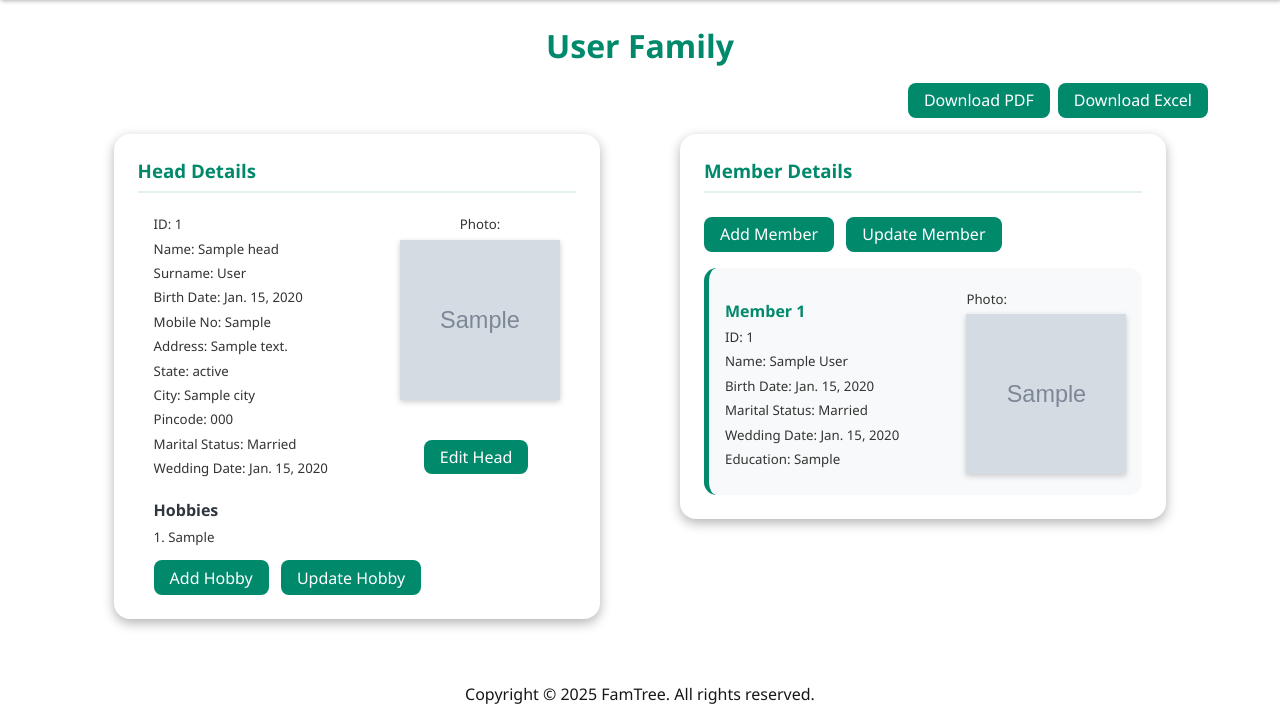
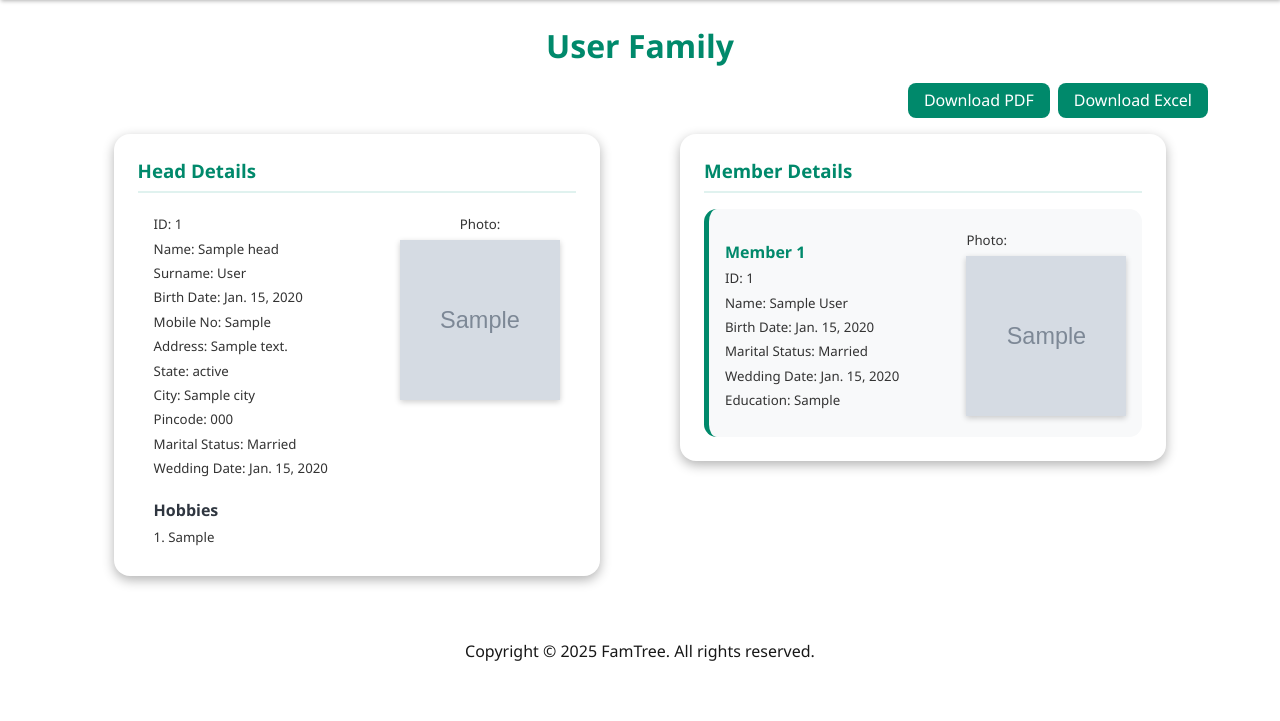
Before and after one commit to purvaphadol/fims, a Django app: page /view_family/1 in a window 1280 px wide. Shown: the part 88-809 px from the top of the page. After the commit the page ends 749 px from the top, so only its background shows below. Run offline with Django 5.2, Linux system fonts and the light colour scheme; a user stored in the database is signed in; tables that the repository leaves empty hold one stand-in row (values such as "Sample post"); grey boxes marked "Sample" are stand-in pictures.

Commit message:
Update Family Form submission with Ajax done.

```diff
--- a/dashboard/templates/update_family.html
+++ b/dashboard/templates/update_family.html
@@ -12,8 +12,9 @@
   <h1>Update Family</h1>
   <div class="form-container">
 
-    <form id="familyForm" method="post" enctype="multipart/form-data">
+    <form id="updateForm" method="post" enctype="multipart/form-data" action="{% url 'update_family' head.id %}">
       {% csrf_token %}
+      <input type="hidden" name="pk" id="pk" value="{{head.id}}">
       <h2>Family Head</h2>
       <div class="head-container">
 
@@ -71,6 +72,7 @@
             {{ form.id }}
             {{ form.hobby.label_tag }} {{ form.hobby }}
             <span class="errorMsg"></span>
+              {{ form.DELETE.label_tag }}   {{ form.DELETE }}
             <button type="button" class="removeHobby">Remove</button>
           </div>
           {% endfor %}
@@ -118,8 +120,10 @@
             {{ form.member_photo.label_tag }} {{ form.member_photo }}
             <span class="errorMsg"></span>
           </div>
+            {{ form.DELETE.label_tag }}   {{ form.DELETE }}
           <button type="button" class="removeMember">Remove</button>
         </div>
+
         {% endfor %}
       </div>
       <!-- <div id="member-container">
--- a/dashboard/templates/view_family.html
+++ b/dashboard/templates/view_family.html
@@ -33,7 +33,6 @@
             <div class="head-photo">
                 <h5>Photo: </h5>
                 <img src="/media/{{head.photo}}" alt="{{head.photo}}" height="100px">
-                <a href="{% url 'update_head' head.id %}">Edit Head</a>
             </div>
         </div>
         <div class="head-hobby">
@@ -43,16 +42,11 @@
                 <h5>{{ forloop.counter }}. {{ hobby.hobby }}</h5>
                 {% endfor %}
             </div>
-            <a href="{% url 'add_hobby' head.id %}">Add Hobby</a>
-            <a href="{% url 'update_hobby' head.id %}">Update Hobby</a>
         </div>
     </div>
 
     <div class="card">
         <h3>Member Details</h3>
-        <a href="{% url 'add_member' head.id %}">Add Member</a>
-        <a href="{% url 'update_member' head.id %}">Update Member</a>
-
         {% for member in members %}
         <div class="member-card">
             <div class="member-details">
--- a/dashboard/urls.py
+++ b/dashboard/urls.py
@@ -3,17 +3,16 @@ from .views import *
 
 urlpatterns = [
     path('dashboard/', dashboard, name='dashboard'),
-    path('family_list', family_list, name='family_list'),
+    path('family_list/', family_list, name='family_list'),
     path('view_family/<int:pk>', view_family, name='view_family'),
     path('update_family/<int:pk>', update_family, name='update_family'),
+    path('delete_family/<int:pk>', delete_family, name='delete_family'),
 
-    path('update_head/<int:pk>', update_head, name='update_head'),
+    # path('update_head/<int:pk>', update_head, name='update_head'),
+    # path('add_member/<int:pk>', add_member, name="add_member"),
+    # path('update_member/<int:pk>', update_member, name='update_member'),
+    # path('add_hobby/<int:pk>', add_hobby, name='add_hobby'),
+    # path('update_hobby/<int:pk>', update_hobby, name='update_hobby'),
 
-    path('add_member/<int:pk>', add_member, name="add_member"),
-    path('update_member/<int:pk>', update_member, name='update_member'),
 
-    path('add_hobby/<int:pk>', add_hobby, name='add_hobby'),
-    path('update_hobby/<int:pk>', update_hobby, name='update_hobby'),
-
-    path('delete_family/<int:pk>', delete_family, name='delete_family'),
 ]
--- a/dashboard/views.py
+++ b/dashboard/views.py
@@ -59,123 +59,7 @@ def view_family(request, pk):
     return render(request, 'view_family.html', context)
 
 @login_required(login_url='login_page')
-def update_head(request, pk):
-    head = FamilyHead.objects.get(id=pk)
-    head_form = FamilyHeadForm(instance=head)
-    if request.method == 'POST':
-        head_form = FamilyHeadForm(request.POST, request.FILES, instance=head)
-        if head_form.is_valid():
-            head_form.save()
-            return redirect('view_family', pk=pk)
-        else:
-            print(head_form.errors)
-            return JsonResponse({
-                "success": False,
-                "head_errors": head_form.errors,
-            })
-    context = {
-        'head': head,
-        'head_form': head_form
-    }
-    return render(request, 'update_head.html', context)
-
-@login_required(login_url='login_page')
-def add_hobby(request, pk):
-    head = FamilyHead.objects.get(id=pk)
-    HobbyFormSet = inlineformset_factory(FamilyHead, Hobby, form=HobbyForm, extra=1, formset=HobbyInlineFormSet)
-    hobby_formset = HobbyFormSet(prefix="hobbies")
-    if request.method == 'POST':
-        hobby_formset = HobbyFormSet(request.POST, instance=head, prefix="hobbies")
-        if hobby_formset.is_valid():
-            hobby_formset.save()
-            return redirect('view_family', pk=pk)
-        # else:
-        #     print(hobby_formset.errors)
-        #     return JsonResponse({
-        #         "success": False,
-        #         "hobby_formset": hobby_formset.errors,
-        #     })
-    context = {
-        'head': head,
-        'hobby_formset': hobby_formset
-    }
-    return render(request, 'add_hobby.html', context)
-
-@login_required(login_url='login_page')
-def update_hobby(request, pk):
-    head = FamilyHead.objects.get(id=pk)
-    HobbyFormSet = inlineformset_factory(FamilyHead, Hobby, form=HobbyForm, extra=0, formset=HobbyInlineFormSet)
-    hobby_formset = HobbyFormSet(instance=head, prefix="hobbies",  queryset=Hobby.objects.exclude(status=statusChoice.DELETE))
-    if request.method == 'POST':
-        hobby_formset = HobbyFormSet(request.POST, instance=head, prefix="hobbies")
-        if hobby_formset.is_valid():
-            # for form in formset.deleted_forms:
-
-            hobby_formset.save()
-            return redirect('view_family', pk=pk)
-    context = {
-        'head': head,
-        'hobby_formset': hobby_formset
-    }
-    return render(request, 'update_hobby.html', context)
-
-@login_required(login_url='login_page')
-def add_member(request, pk):
-    head = FamilyHead.objects.get(id=pk)
-    MemberFormset = inlineformset_factory(FamilyHead, FamilyMember, form=FamilyMemberForm, extra=1, formset=MemberInlineFormSet)
-    member_formset = MemberFormset(prefix="members")
-    if request.method == 'POST':
-        member_formset = MemberFormset(request.POST, request.FILES, instance=head, prefix="members")
-        if member_formset.is_valid():
-            member_formset.save()
-            return redirect('view_family', pk=pk)
-        # else:
-        #     print(member_formset.errors)
-        #     return JsonResponse({
-        #         "success": False,
-        #         "member_formset": member_formset.errors,
-        #     })
-    context = {
-        'head': head,
-        'member_formset': member_formset
-    }
-    return render(request, 'add_member.html', context)
-
-@login_required(login_url='login_page')
-def update_member(request, pk):
-    head = FamilyHead.objects.get(id=pk)
-    MemberFormset = inlineformset_factory(FamilyHead, FamilyMember, form=FamilyMemberForm, extra=0, formset=MemberInlineFormSet)
-    member_formset = MemberFormset(instance=head, prefix="members",  queryset=FamilyMember.objects.exclude(status=statusChoice.DELETE))
-    if request.method == 'POST':
-        member_formset = MemberFormset(request.POST, request.FILES, instance=head, prefix="members")
-        if member_formset.is_valid():
-            member_formset.save()
-            return redirect('view_family', pk=pk)
-        # else:
-        #     print(member_formset.errors)
-        #     return JsonResponse({
-        #         "success": False,
-        #         "member_formset": member_formset.errors,
-        #     })
-    context = {
-        'head': head,
-        'member_formset': member_formset
-    }
-    return render(request, 'update_member.html', context)
-
-@login_required(login_url='login_page')
-def delete_family(request, pk):
-    head = FamilyHead.objects.get(id=pk)
-    if request.method == 'POST':
-        head.status = statusChoice.DELETE
-        head.save()
-        FamilyMember.objects.filter(family_head_id=head).update(status = statusChoice.DELETE)
-        return redirect('family_list')
-    context = {'head':head}
-    return render(request, 'delete_family.html', context)
-
-
-def update_family(request,pk):
+def update_family(request, pk):
     head = FamilyHead.objects.get(id=pk)
     HobbyFormSet = inlineformset_factory(FamilyHead, Hobby, form=HobbyForm, extra=0, can_delete=True)
     MemberFormset = inlineformset_factory(FamilyHead, FamilyMember, form=FamilyMemberForm, extra=0, can_delete=True)
@@ -192,7 +76,6 @@ def update_family(request,pk):
             family_head = head_form.save()
             hobby_formset.save()
             member_formset.save()
-            # return redirect('view_family', pk=pk)
             return JsonResponse({"success": True})
         else:
             return JsonResponse({
@@ -209,6 +92,120 @@ def update_family(request,pk):
         'head': head
     }
     return render(request, 'update_family.html', context)
+
+@login_required(login_url='login_page')
+def delete_family(request, pk):
+    head = FamilyHead.objects.get(id=pk)
+    if request.method == 'POST':
+        head.status = statusChoice.DELETE
+        head.save()
+        FamilyMember.objects.filter(family_head_id=head).update(status = statusChoice.DELETE)
+        return redirect('family_list')
+    context = {'head':head}
+    return render(request, 'delete_family.html', context)
+
+# @login_required(login_url='login_page')
+# def update_head(request, pk):
+#     head = FamilyHead.objects.get(id=pk)
+#     head_form = FamilyHeadForm(instance=head)
+#     if request.method == 'POST':
+#         head_form = FamilyHeadForm(request.POST, request.FILES, instance=head)
+#         if head_form.is_valid():
+#             head_form.save()
+#             return redirect('view_family', pk=pk)
+#         else:
+#             print(head_form.errors)
+#             return JsonResponse({
+#                 "success": False,
+#                 "head_errors": head_form.errors,
+#             })
+#     context = {
+#         'head': head,
+#         'head_form': head_form
+#     }
+#     return render(request, 'update_head.html', context)
+
+# @login_required(login_url='login_page')
+# def add_hobby(request, pk):
+#     head = FamilyHead.objects.get(id=pk)
+#     HobbyFormSet = inlineformset_factory(FamilyHead, Hobby, form=HobbyForm, extra=1, formset=HobbyInlineFormSet)
+#     hobby_formset = HobbyFormSet(prefix="hobbies")
+#     if request.method == 'POST':
+#         hobby_formset = HobbyFormSet(request.POST, instance=head, prefix="hobbies")
+#         if hobby_formset.is_valid():
+#             hobby_formset.save()
+#             return redirect('view_family', pk=pk)
+#         # else:
+#         #     print(hobby_formset.errors)
+#         #     return JsonResponse({
+#         #         "success": False,
+#         #         "hobby_formset": hobby_formset.errors,
+#         #     })
+#     context = {
+#         'head': head,
+#         'hobby_formset': hobby_formset
+#     }
+#     return render(request, 'add_hobby.html', context)
+
+# @login_required(login_url='login_page')
+# def update_hobby(request, pk):
+#     head = FamilyHead.objects.get(id=pk)
+#     HobbyFormSet = inlineformset_factory(FamilyHead, Hobby, form=HobbyForm, extra=0, formset=HobbyInlineFormSet)
+#     hobby_formset = HobbyFormSet(instance=head, prefix="hobbies",  queryset=Hobby.objects.exclude(status=statusChoice.DELETE))
+#     if request.method == 'POST':
+#         hobby_formset = HobbyFormSet(request.POST, instance=head, prefix="hobbies")
+#         if hobby_formset.is_valid():
+#             hobby_formset.save()
+#             return redirect('view_family', pk=pk)
+#     context = {
+#         'head': head,
+#         'hobby_formset': hobby_formset
+#     }
+#     return render(request, 'update_hobby.html', context)
+
+# @login_required(login_url='login_page')
+# def add_member(request, pk):
+#     head = FamilyHead.objects.get(id=pk)
+#     MemberFormset = inlineformset_factory(FamilyHead, FamilyMember, form=FamilyMemberForm, extra=1, formset=MemberInlineFormSet)
+#     member_formset = MemberFormset(prefix="members")
+#     if request.method == 'POST':
+#         member_formset = MemberFormset(request.POST, request.FILES, instance=head, prefix="members")
+#         if member_formset.is_valid():
+#             member_formset.save()
+#             return redirect('view_family', pk=pk)
+#         # else:
+#         #     print(member_formset.errors)
+#         #     return JsonResponse({
+#         #         "success": False,
+#         #         "member_formset": member_formset.errors,
+#         #     })
+#     context = {
+#         'head': head,
+#         'member_formset': member_formset
+#     }
+#     return render(request, 'add_member.html', context)
+
+# @login_required(login_url='login_page')
+# def update_member(request, pk):
+#     head = FamilyHead.objects.get(id=pk)
+#     MemberFormset = inlineformset_factory(FamilyHead, FamilyMember, form=FamilyMemberForm, extra=0, formset=MemberInlineFormSet)
+#     member_formset = MemberFormset(instance=head, prefix="members",  queryset=FamilyMember.objects.exclude(status=statusChoice.DELETE))
+#     if request.method == 'POST':
+#         member_formset = MemberFormset(request.POST, request.FILES, instance=head, prefix="members")
+#         if member_formset.is_valid():
+#             member_formset.save()
+#             return redirect('view_family', pk=pk)
+#         # else:
+#         #     print(member_formset.errors)
+#         #     return JsonResponse({
+#         #         "success": False,
+#         #         "member_formset": member_formset.errors,
+#         #     })
+#     context = {
+#         'head': head,
+#         'member_formset': member_formset
+#     }
+#     return render(request, 'update_member.html', context)
 
 # def update_member(request, pk):
 #     member = FamilyMember.objects.get(id=pk)
--- a/static/js/formValidation.js
+++ b/static/js/formValidation.js
@@ -79,7 +79,6 @@ form.addEventListener("submit", async (e) => {
 function setErrorMsg(input, errorMsg) {
   if (!input) return;
   let inputField = input.closest("div");
-  // For radio buttons,
   if (input.type === "radio") {
     while (inputField && !inputField.querySelector("span.errorMsg")) {
       inputField = inputField.parentElement;
```
Also changed, not shown: dashboard/templates/family_list.html (+3 -4 lines), static/js/updateForm.js (+32 -8 lines).
